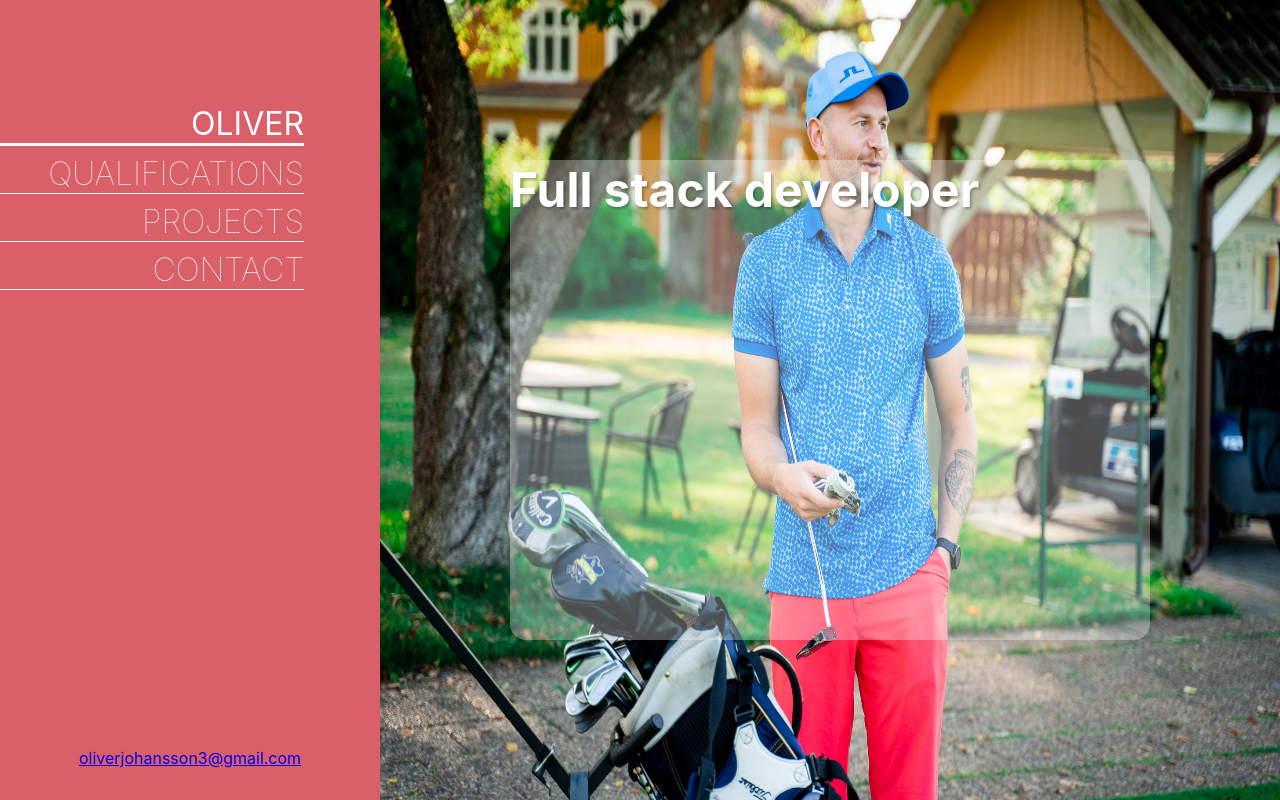
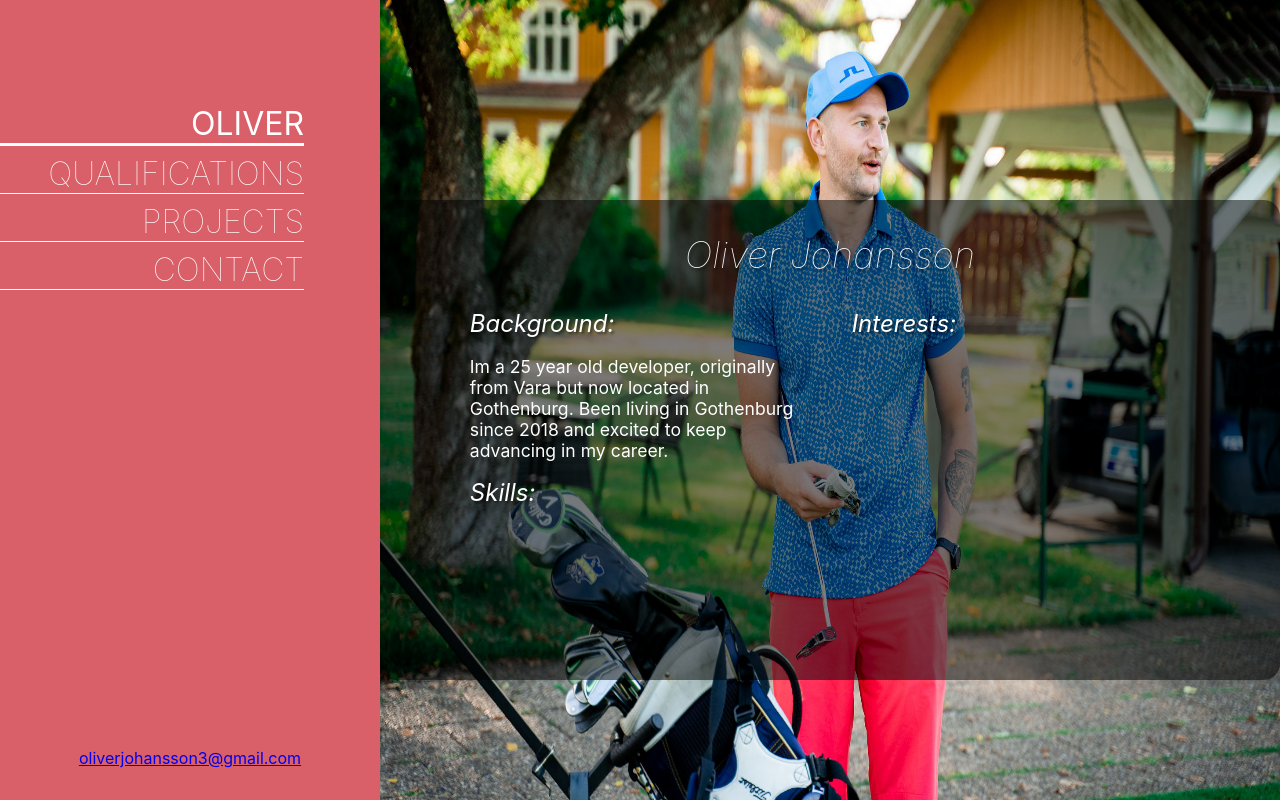
Before and after one commit to Browbeans/Profile-app, a React (Create React App) app: page / in a window 1280 px wide. Built offline with nearby package versions, Linux system fonts and the light colour scheme.

Commit message:
Added content to about med page

```diff
--- a/src/Components/AboutMe.tsx
+++ b/src/Components/AboutMe.tsx
@@ -6,7 +6,21 @@ const AboutMe:React.FC = () => {
   return(
     <div className={aboutMeClasses.aboutMeContainer}>
       <div className={aboutMeClasses.aboutMeInfoContainer}>
-        <h1 className={aboutMeClasses.aboutMeHeadline}>Full stack developer</h1>
+        <h1 className={aboutMeClasses.aboutMeHeadline}>Oliver Johansson</h1>
+        <div className={aboutMeClasses.dedicatedInfoHolder}>
+          <div className={aboutMeClasses.dedicatedInfoContainer}>
+            <h2 className={aboutMeClasses.aboutMeChildHeadlines}>Background:</h2>
+            <p className={aboutMeClasses.aboutMeParagraph}>
+              Im a 25 year old developer, originally from Vara but now located in
+              Gothenburg. Been living in Gothenburg since 2018 and excited to keep
+              advancing in my career.
+            </p>
+            <h2 className={aboutMeClasses.aboutMeChildHeadlines}>Skills:</h2>
+          </div>
+          <div className={aboutMeClasses.dedicatedInfoContainer}>
+            <h2 className={aboutMeClasses.aboutMeChildHeadlines}>Interests:</h2>
+          </div>
+        </div>
       </div>
     </div>
   )
--- a/src/Style/AboutMeStyle.ts
+++ b/src/Style/AboutMeStyle.ts
@@ -16,16 +16,47 @@ const aboutMeStyle = makeStyles(
       alignItems: "center"
     },
     aboutMeInfoContainer: {
-      background: "rgba(255, 255, 255, 0.3)",
-      width: "40rem",
+      background: "rgba(0, 0, 0, 0.5)",
+      width: "100%",
       height: "30rem",
-      borderRadius: "1rem"
+      borderRadius: "1rem",
+      display: "flex",
+      flexDirection: "column",
+      alignItems: "center",
+      marginTop: "5rem",
+      padding: "2rem"
     },
     aboutMeHeadline: {
       color: "white",
+      margin: "0 0 1rem 0",
+      fontSize: "2.3rem",
+      textShadow: "2px 2px 3px rgba(0,0,0,0.6)",
+      fontStyle: "italic",
+      fontWeight: "lighter"
+    },
+    aboutMeChildHeadlines: {
+      color: "white",
       margin: "0",
-      fontSize: "3rem",
-      textShadow: "2px 2px 3px rgba(0,0,0,0.3)"
+      marginBottom: "1rem",
+      fontSize: "1.5rem",
+      textShadow: "2px 2px 3px rgba(0,0,0,0.6)",
+      fontStyle: "italic",
+      fontWeight: "normal"
+    },
+    aboutMeParagraph: {
+      color: "white",
+      fontSize: "1.1rem"
+    },
+    dedicatedInfoHolder: {
+      width: "90%",
+      height: "100%",
+      display: "flex",
+      justifyContent: "space-between"
+    },
+    dedicatedInfoContainer: {
+      width: "45%",
+      height: "100%",
+      margin: "1rem"
     }
   }),
   {index: 1}
```
